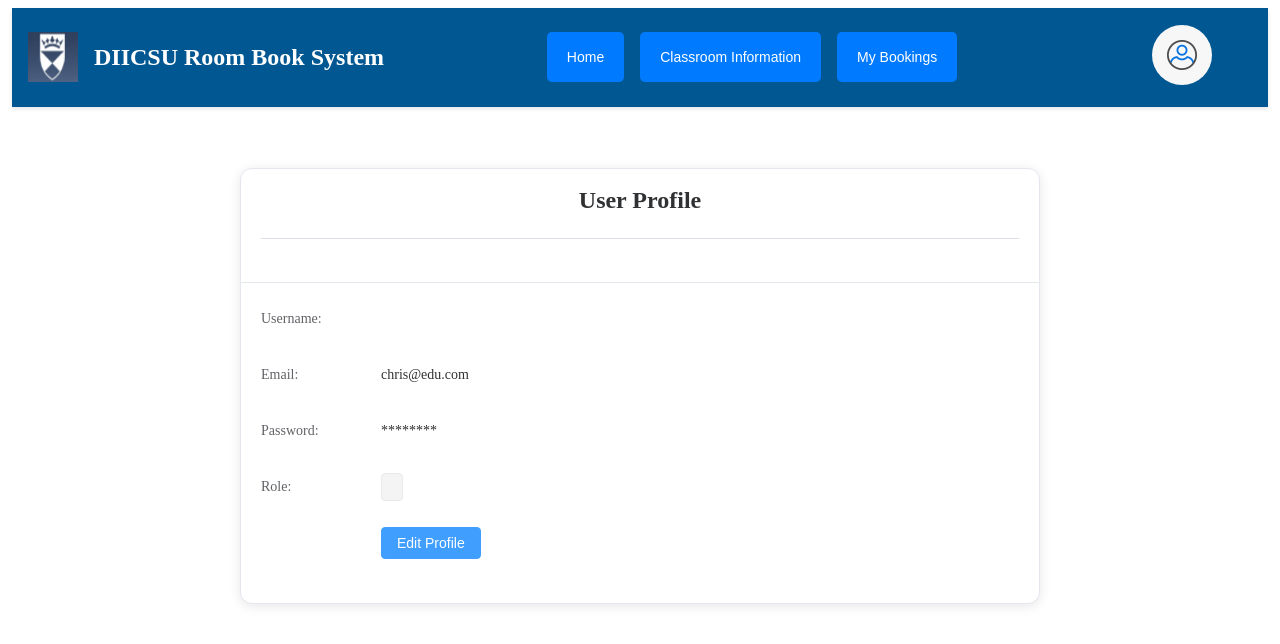
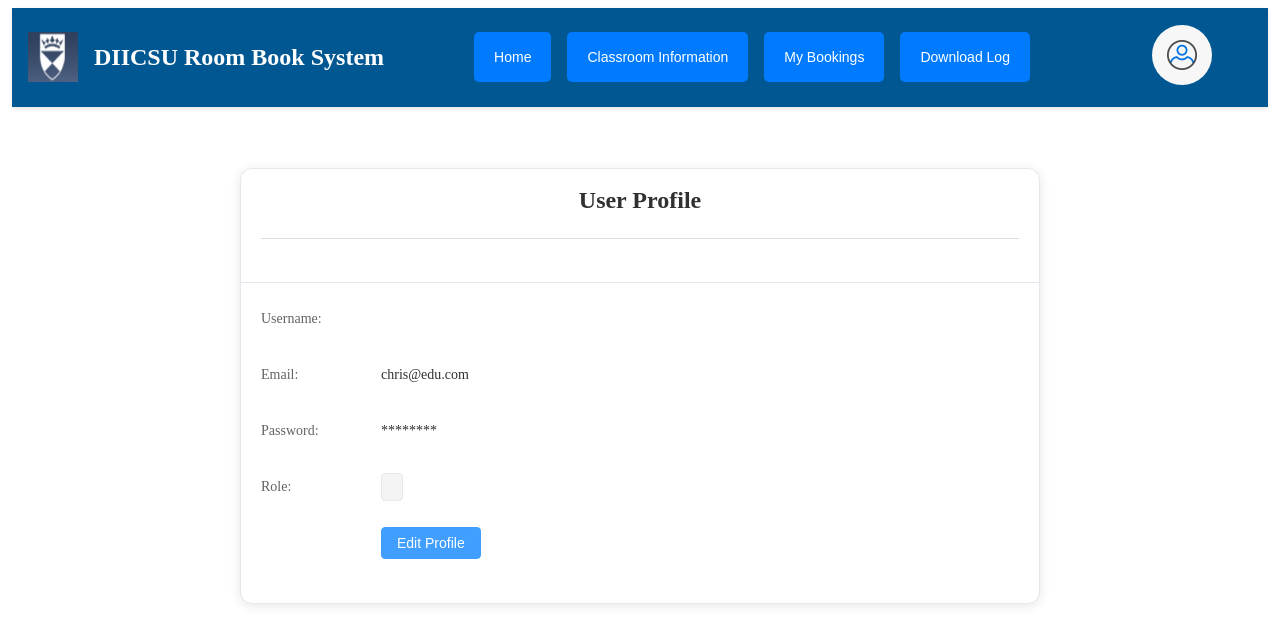
Before and after one commit to Zhengyi1212/DIIAgile-GroupA-frontend, a Vue app in the folder frontend/: page /profile in a window 1280 px wide. Shown: the top 644 px of the page. Built offline with nearby package versions, Linux system fonts and the light colour scheme.

Commit message:
添加 Download Log 按钮

```diff
--- a/frontend/src/components/NaviBar.vue
+++ b/frontend/src/components/NaviBar.vue
@@ -6,6 +6,8 @@
           <img src="../assets/dii-logo.png" alt="Project Icon" class="brand-logo" />
           <h1 class="brand-title">DIICSU Room Book System</h1>
         </div>
+
+
 
         <div class="profile-section" @mouseenter="showDropdown" @mouseleave="hideDropdown">
           <img src="../assets/avatar.png" alt="Profile" class="profile-avatar" @click="toggleDropdown" />
--- a/frontend/src/components/NaviBarAndButton.vue
+++ b/frontend/src/components/NaviBarAndButton.vue
@@ -11,6 +11,7 @@
                     <button @click="redirectToHome" class="nav-button">Home</button>
                     <button @click="redirectToClassrooms" class="nav-button">Classroom Information</button>
                     <button @click="redirectToMyBookings" class="nav-button">My Bookings</button>
+                    <button @click="downloadLog" class="nav-button">Download Log</button> <!-- 添加的按钮 -->
                 </div>
 
 
@@ -107,6 +108,10 @@ export default {
                 }
             }
             );
+        },
+        downloadLog() {
+            // 直接访问 Flask 后端的日志导出接口
+            window.location.href = "http://localhost:5000/export_logs";
         },
 
 
```
